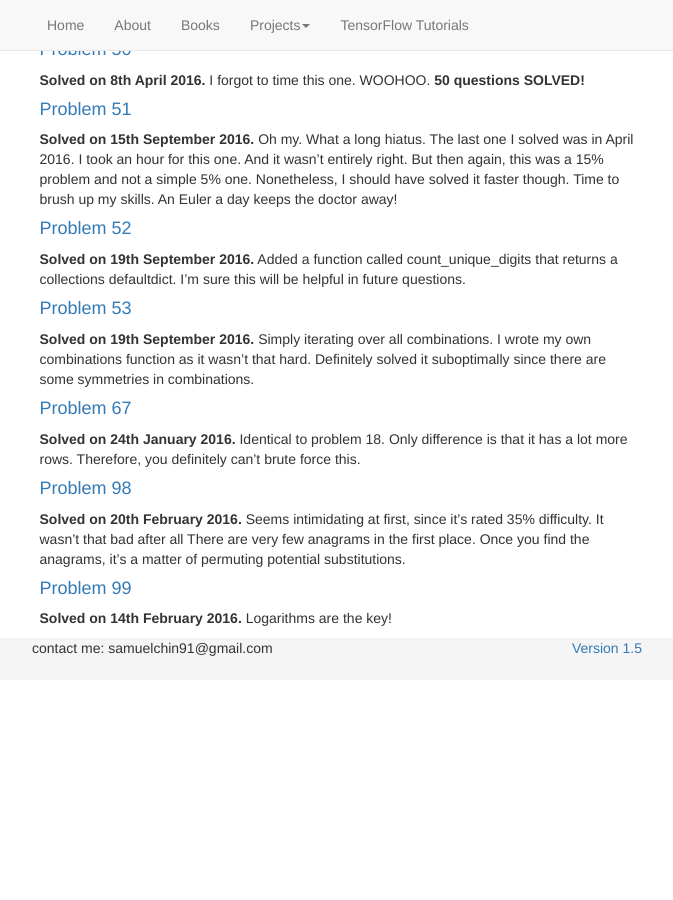
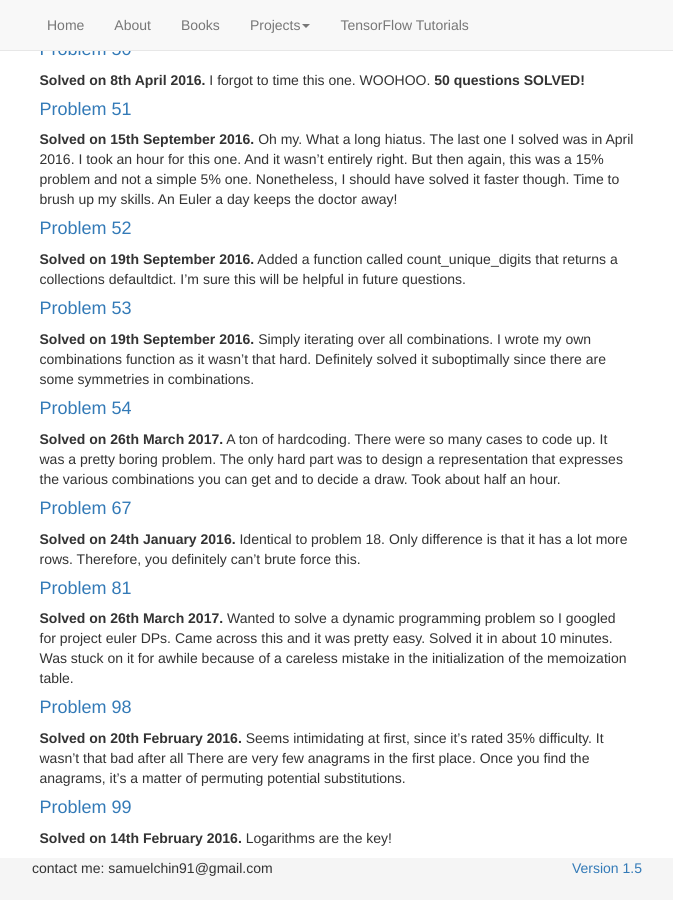
Before and after one commit to sspeng/jkschin.github.io, a Jekyll site: the page built from _posts/2016-01-24-project-euler-1-to-100.md, in a window 1280 px wide and 900 px high, scrolled down 3383 px. Shown: the whole window, without its empty margins (303-976 px from the left). Built offline with Jekyll 4.4.1, drawn with Linux system fonts in a browser that asks for light colours; nearby versions of some CDN libraries; before the commit the page ends 4063 px from its top, so only the background shows below that.

Commit message:
PE 54, 81

```diff
--- a/_posts/2016-01-24-project-euler-1-to-100.md
+++ b/_posts/2016-01-24-project-euler-1-to-100.md
@@ -122,8 +122,20 @@ Why check a number when I can just permute from 0123456789? I did that. It solve
 #### <a href="https://projecteuler.net/problem=53">Problem 53</a>
 **Solved on 19th September 2016.** Simply iterating over all combinations. I wrote my own combinations function as it wasn't that hard. Definitely solved it suboptimally since there are some symmetries in combinations.
 
+#### <a href="https://projecteuler.net/problem=54">Problem 54</a>
+**Solved on 26th March 2017.** A ton of hardcoding. There were so many cases to
+code up. It was a pretty boring problem. The only hard part was to design a
+representation that expresses the various combinations you can get and to decide
+a draw. Took about half an hour.
+
 #### <a href="https://projecteuler.net/problem=67">Problem 67</a>
 **Solved on 24th January 2016.** Identical to problem 18. Only difference is that it has a lot more rows. Therefore, you definitely can't brute force this.
+
+#### <a href="https://projecteuler.net/problem=81">Problem 81</a>
+**Solved on 26th March 2017.** Wanted to solve a dynamic programming problem so
+I googled for project euler DPs. Came across this and it was pretty easy. Solved
+it in about 10 minutes. Was stuck on it for awhile because of a careless mistake
+in the initialization of the memoization table.
 
 #### <a href="https://projecteuler.net/problem=98">Problem 98</a>
 **Solved on 20th February 2016.** Seems intimidating at first, since it's rated 35% difficulty. It wasn't that bad after all There are very few anagrams in the first place. Once you find the anagrams, it's a matter of permuting potential substitutions.
```
